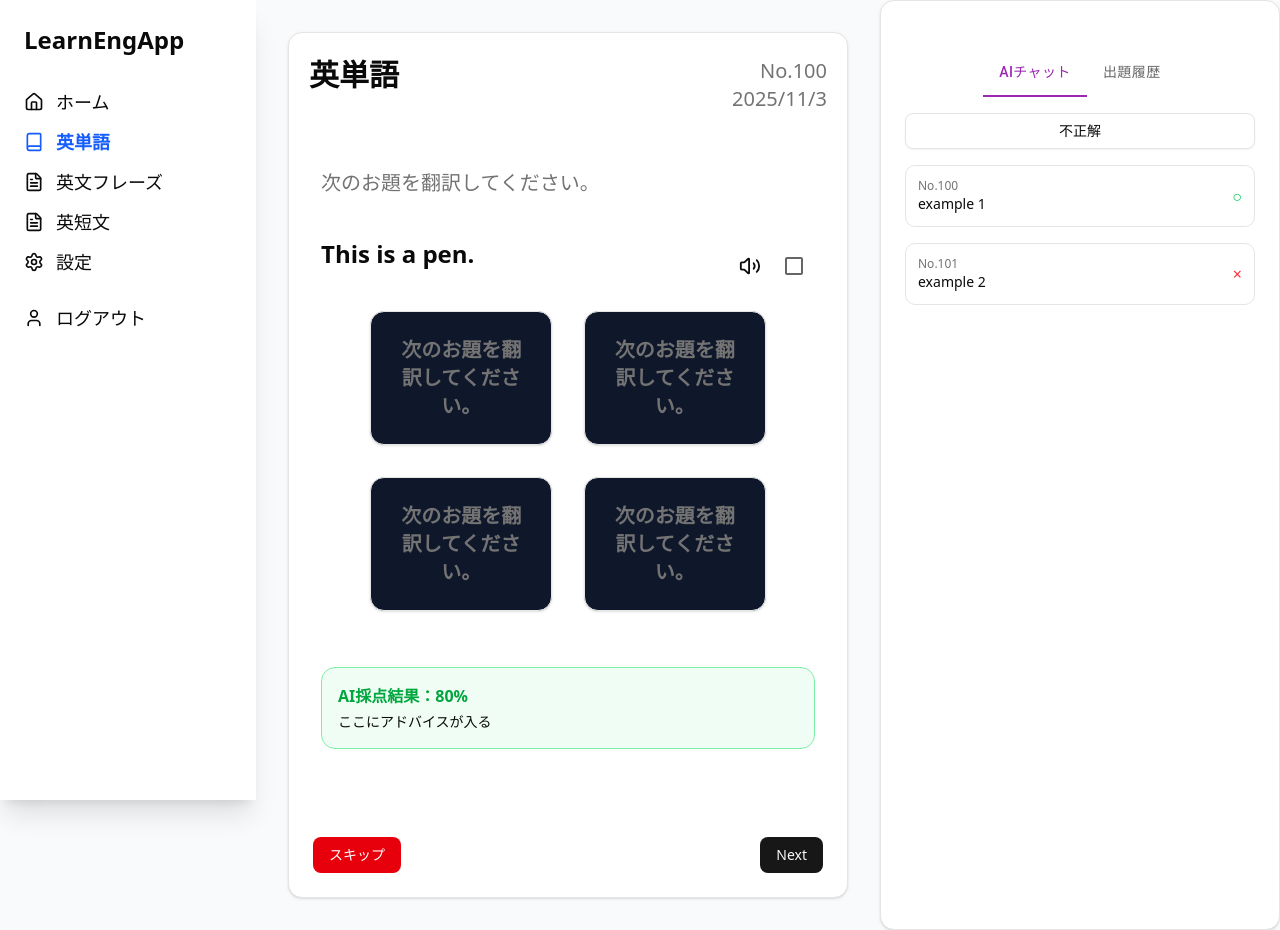
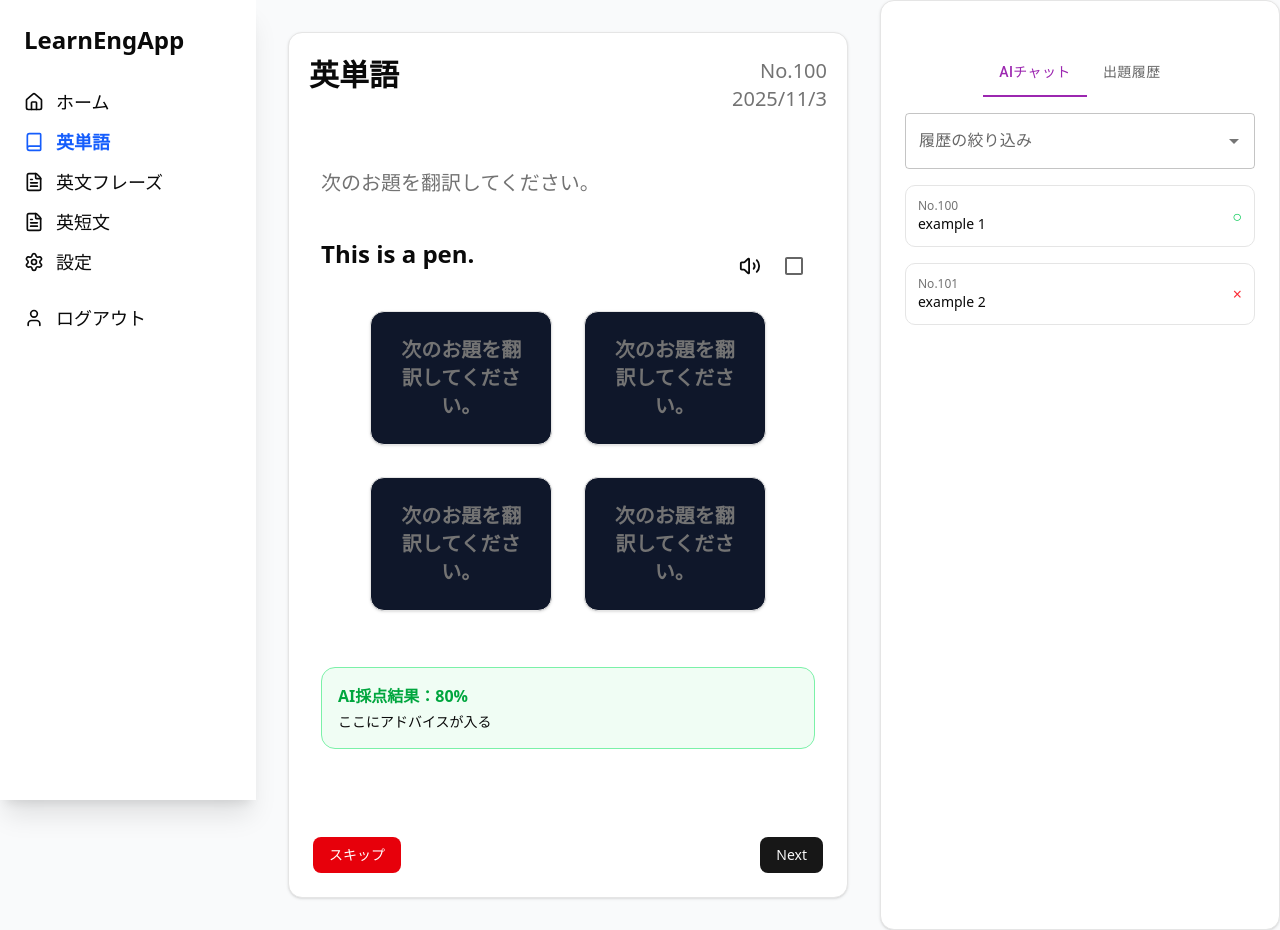
Before and after one commit to yuuki9089/learn-eng-app, a Next.js app: page /words in a window 1280 px wide. Built offline with nearby package versions, Linux system fonts and the light colour scheme.

Commit message:
Add: 履歴を絞り込むプルダウン

```diff
--- a/components/subpanel.tsx
+++ b/components/subpanel.tsx
@@ -6,6 +6,8 @@ import Tabs from '@mui/material/Tabs';
 import Tab from '@mui/material/Tab';
 import { Box } from "@mui/material";
 import { useState } from "react";
+import TextField from "@mui/material/TextField"; // プルダウン
+import Autocomplete from "@mui/material/Autocomplete"; // プルダウンの自動補完
 
 
 export default function SubPanel() {
@@ -13,6 +15,11 @@ export default function SubPanel() {
     const handleChange = (event: React.SyntheticEvent, newValue: string) => {
         setSelectedTab(newValue);
     };
+    const options = [
+        { label: '正解', id: 1 },
+        { label: '不正解', id: 2 },
+        { label: 'お気に入り', id: 3 },
+    ]
     return (
         <>
             {/* Right panel */}
@@ -34,8 +41,13 @@ export default function SubPanel() {
                         <span className="text-muted-foreground">出題履歴</span>
                     </div> */}
                     </div>
-
-                    <Button variant="outline" className="w-full">不正解</Button>
+                    <div className="w-full">
+                        <Autocomplete
+                            disablePortal
+                            options={options}
+                            renderInput={(params) => <TextField {...params} label="履歴の絞り込み" />}
+                        />
+                    </div>
 
 
                     <HistoryItem no="No.100" text="example 1" ok />
```
